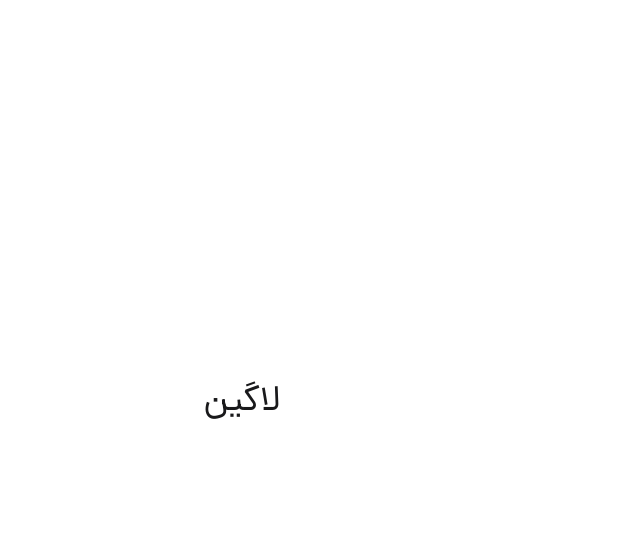
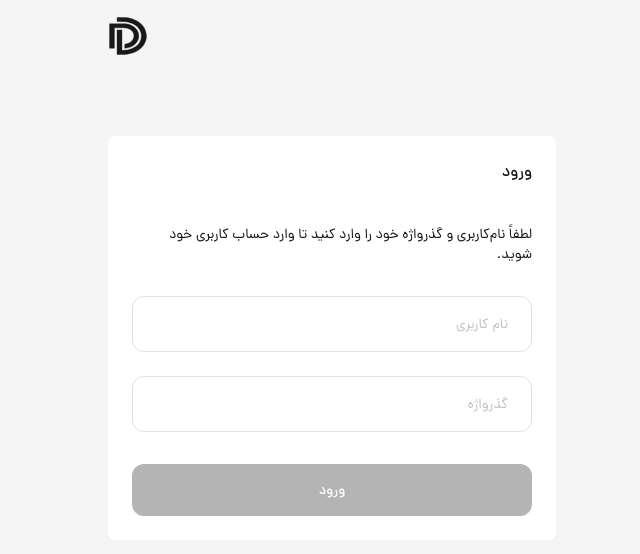
Before and after one commit to DishDashAPP/DishDash-Frontend, a Next.js app: page /login in a window 1280 px wide. Shown: the top 554 px of the page, without its empty margins (435-1075 px from the left). Built offline with nearby package versions, Linux system fonts and the light colour scheme.

Commit message:
feat: login page

```diff
--- a/package.json
+++ b/package.json
@@ -16,6 +16,7 @@
     "random-avatar-generator": "^2.0.0",
     "react": "^18",
     "react-dom": "^18",
+    "react-hook-form": "^7.52.1",
     "zustand": "^4.5.4"
   },
   "devDependencies": {
--- a/src/app/(routes)/login/layout.tsx
+++ b/src/app/(routes)/login/layout.tsx
@@ -1,11 +1 @@
-import { ReactNode } from 'react'
-
-function LoginLayout({ children }: { children: ReactNode }) {
-    return (
-        <div className="mainLayout layoutMinHeight">
-            {children}
-        </div>
-    )
-}
-
-export default LoginLayout
+export { default } from '@layouts/AuthLayout/AuthLayout'
--- a/src/app/(routes)/login/page.tsx
+++ b/src/app/(routes)/login/page.tsx
@@ -1,3 +1,5 @@
+import Login from "@modules/AuthModules/Login";
+
 export default function LoginPage() {
-    return <div className="flex items-center justify-center h-[100vh] text-4xl">لاگین</div>
+    return <Login />
 }
--- /dev/null
+++ b/src/app/_layouts/AuthLayout/AuthLayout.tsx
@@ -0,0 +1,13 @@
+import {ReactNode} from 'react'
+
+function AuthLayout({children}: { children: ReactNode }) {
+    return (
+        <div className="mainLayout layoutMinHeight bg-white-background">
+            <div className="mx-auto px-8 container flex flex-1 w-full">
+                {children}
+            </div>
+        </div>
+    )
+}
+
+export default AuthLayout
--- /dev/null
+++ b/src/app/_modules/AuthModules/Login.tsx
@@ -0,0 +1,106 @@
+'use client'
+
+import {FC} from "react";
+import Image from "next/image";
+import LOGO from "@public/logo.svg";
+import {Controller, RegisterOptions, useForm} from "react-hook-form";
+import TextInput from "@components/TextInput/TextInput";
+import Button from "@components/Button/Button";
+
+type Inputs = {
+    username: string,
+    password: string
+}
+
+type TFieldType = {
+    name: keyof Inputs,
+    label: string,
+    rules?: RegisterOptions<Inputs, keyof Inputs>,
+    minLength?: number,
+    maxLength?: number,
+    onChange?: (val?: string, onChange?: (val?: string) => void) => void
+}
+
+const fields: TFieldType[] = [
+    {
+        name: 'username',
+        label: 'نام کاربری',
+        rules: {
+            required: 'نام کاربری الزامی است.',
+        }
+    },
+    {
+        name: 'password',
+        label: 'گذرواژه',
+        rules: {
+            required: 'گذرواژه الزامی است.',
+            minLength: {
+                value: 6,
+                message: 'گذرواژه باید حداقل ۶ کاراکتر باشد.'
+            },
+            maxLength: {
+                value: 20,
+                message: 'گذرواژه باید حداکثر ۲۰ کاراکتر باشد.'
+            }
+        }
+    }
+]
+
+const Login: FC = (props) => {
+
+    const {
+        control,
+        handleSubmit,
+        formState: {errors, isSubmitting, isValid},
+    } = useForm<Inputs>({mode: 'onChange', defaultValues: {username: '', password: ''}});
+
+    const submit: (data: Inputs) => void = async (data) => {
+        console.log(data);
+    }
+
+    return (
+        <div className="flex flex-col w-full mt-4">
+            <div className="flex items-center justify-end">
+                <Image src={LOGO} width={40} height={40} alt="logo"/>
+            </div>
+            <div className="bg-white rounded-lg p-6 mt-20">
+                <h1 className="text-base font-medium">ورود</h1>
+                <p className="text-sm mt-10 mb-8">لطفاً نام‌کاربری و گذرواژه خود را وارد کنید تا وارد حساب کاربری خود شوید.</p>
+                <form>
+                    {fields.map((field) => (
+                        <Controller
+                            key={field.name}
+                            control={control}
+                            name={field.name}
+                            rules={field.rules}
+                            render={({field: {value, onChange, onBlur, name}}) => (
+                                <TextInput
+                                    className="mb-6"
+                                    type={field.name === 'password' ? 'password' : 'text'}
+                                    fullWidth
+                                    label={field.label}
+                                    id={field.name}
+                                    error={`${errors[field.name]?.message || ''}`}
+                                    isOptional={!field.rules?.required}
+                                    value={value}
+                                    onChange={onChange}
+                                    onBlur={onBlur}
+                                    name={name}
+                                    autoComplete="off"
+                                />
+                            )}
+                        />
+                    ))}
+                    <Button
+                        className="mt-2 w-full"
+                        disabled={!isValid || isSubmitting}
+                        onClick={handleSubmit(submit)}>
+                        ورود
+                    </Button>
+                </form>
+            </div>
+        </div>
+    )
+}
+
+export default Login;
```
Also changed, not shown: public/logo.svg (added), 1 other file (tests, documents, lock files or other folders).
